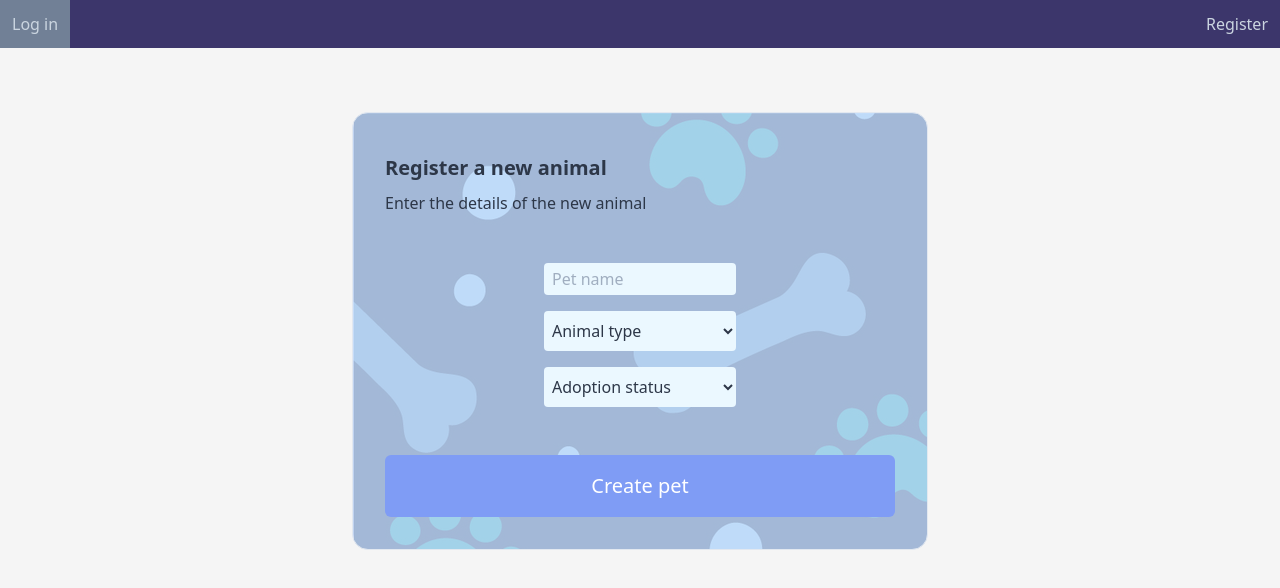
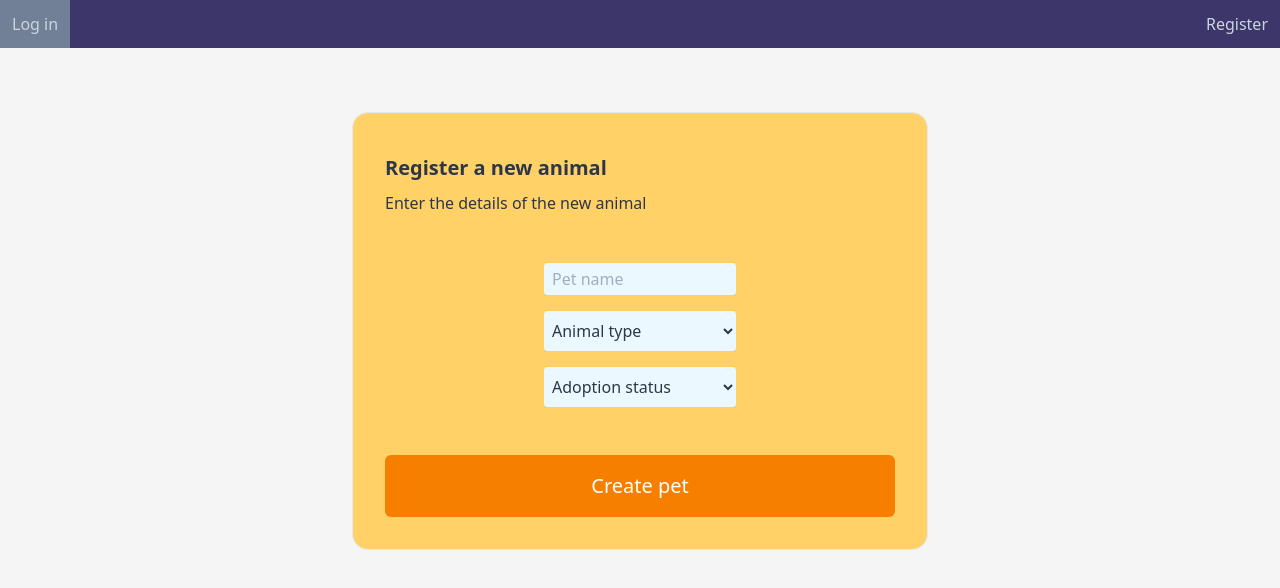
Before and after one commit to mirtalc/adopt-me-front, a Vue app: page /animals-new in a window 1280 px wide. Shown: the top 588 px of the page. Built offline with nearby package versions, Linux system fonts and the light colour scheme; what idle-vue, vue-toast-notification would draw is missing.

Commit message:
refactor(): create subfolder for basic components

```diff
--- a/src/components/ConfirmationWarning.vue
+++ b/src/components/ConfirmationWarning.vue
@@ -9,7 +9,7 @@
 </template>
 
 <script>
-import SmallButton from '@/components/SmallButton'
+import SmallButton from '@/components/basic/SmallButton'
 export default {
   name: 'ConfirmationWarning',
   components: {
--- a/src/components/animals/DetailEdition.vue
+++ b/src/components/animals/DetailEdition.vue
@@ -27,8 +27,8 @@
 
 <script>
 import { mapActions } from 'vuex'
-import TextInput from '@/components/TextInput'
-import SelectInput from '@/components/SelectInput'
+import TextInput from '@/components/basic/TextInput'
+import SelectInput from '@/components/basic/SelectInput'
 import { routesInfo } from '@/constants/routesInfo'
 
 export default {
--- a/src/views/AnimalCreate.vue
+++ b/src/views/AnimalCreate.vue
@@ -1,7 +1,5 @@
 <template>
-  <div
-    class="bg-pets squared-container sm:max-w-xl sm:mx-auto sm:my-16 sm:rounded-2xl"
-  >
+  <div class="squared-container sm:max-w-xl sm:mx-auto sm:my-16 sm:rounded-2xl">
     <p class="title">Register a new animal</p>
     <p>Enter the details of the new animal</p>
 
@@ -37,8 +35,8 @@
 <script>
 import { mapActions } from 'vuex'
 import FormErrors from '@/components/FormErrors'
-import TextInput from '@/components/TextInput'
-import SelectInput from '@/components/SelectInput'
+import TextInput from '@/components/basic/TextInput'
+import SelectInput from '@/components/basic/SelectInput'
 import { routesInfo } from '@/constants/routesInfo'
 
 export default {
@@ -119,8 +117,16 @@ export default {
 }
 </script>
 
-<style>
+<style scoped>
 select:hover {
   @apply cursor-pointer;
 }
+
+div {
+  background-color: #ffd166;
+}
+
+button {
+  background-color: #f77f00;
+}
 </style>
--- a/src/views/Login.vue
+++ b/src/views/Login.vue
@@ -31,7 +31,7 @@
 
 <script>
 import InlineLink from '@/components/InlineLink'
-import TextInput from '@/components/TextInput'
+import TextInput from '@/components/basic/TextInput'
 import FormErrors from '@/components/FormErrors'
 import { routesInfo } from '@/constants/routesInfo'
 import { mapActions, mapState } from 'vuex'
--- a/src/views/Register.vue
+++ b/src/views/Register.vue
@@ -31,7 +31,7 @@
 
 <script>
 import InlineLink from '@/components/InlineLink'
-import TextInput from '@/components/TextInput'
+import TextInput from '@/components/basic/TextInput'
 import FormErrors from '@/components/FormErrors'
 import { routesInfo } from '@/constants/routesInfo'
 import { mapActions } from 'vuex'
```
Also changed, not shown: src/components/basic/SelectInput.vue (renamed from src/components/SelectInput.vue), src/components/basic/SmallButton.vue (renamed from src/components/SmallButton.vue), src/components/basic/TextInput.vue (renamed from src/components/TextInput.vue).
